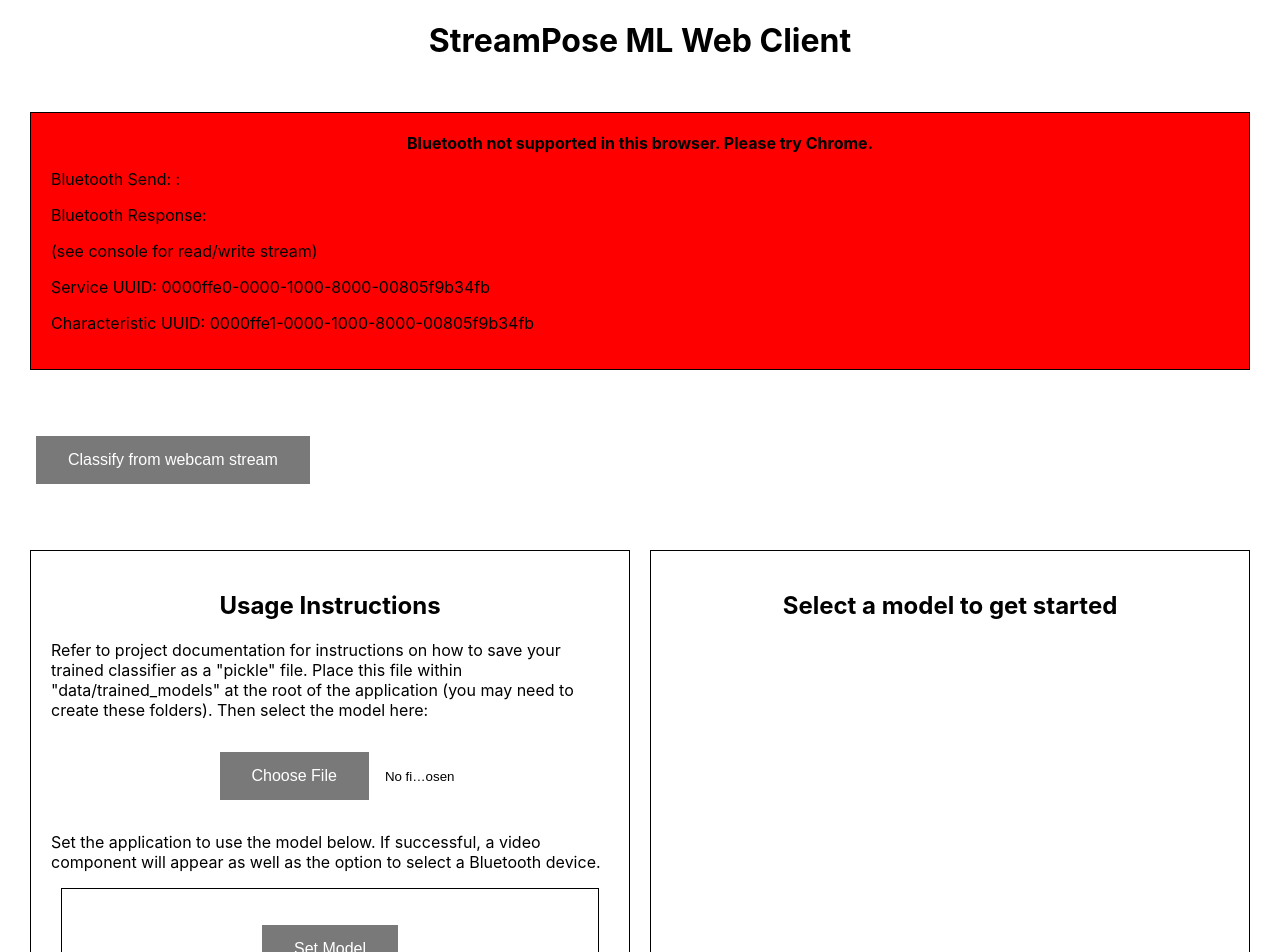
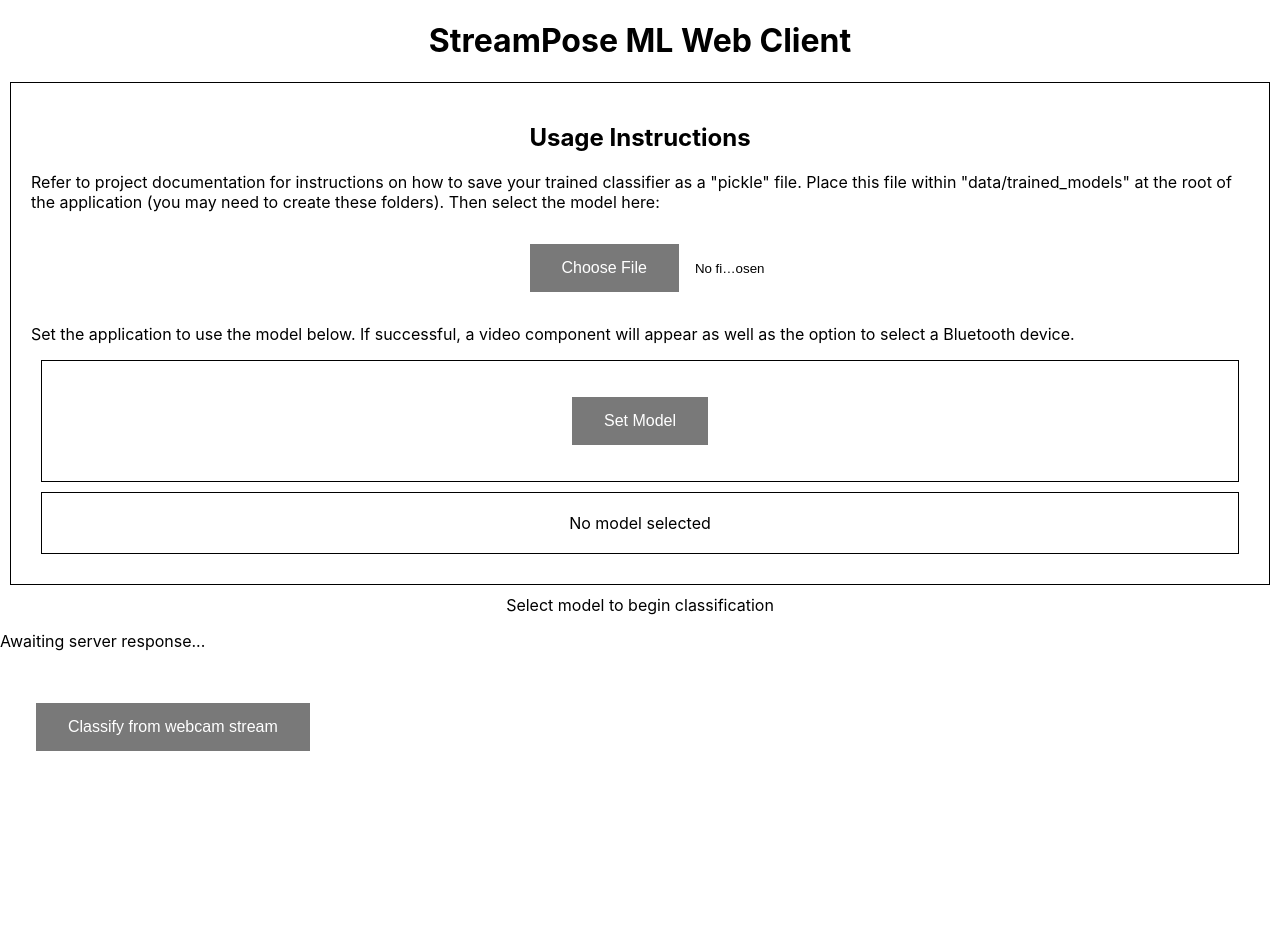
Before and after one commit to mrilikecoding/StreamPoseML, a React (Vite) app in the folder web_ui/: page / in a window 1280 px wide. Shown: the top 952 px of the page. After the commit the page ends 800 px from the top, so only its background shows below. Built offline with nearby package versions, Linux system fonts and the light colour scheme.

Commit message:
refactor component structure

```diff
--- a/web_ui/src/App.jsx
+++ b/web_ui/src/App.jsx
@@ -1,3 +1,5 @@
+import io from "socket.io-client";
+
 import './App.css';
 // import Api from "./helpers/api"
 import VideoStream from './VideoStream';
@@ -5,16 +7,38 @@ import VideoLoad from './VideoLoad';
 import PoseCapture from './PoseCapture';
 import ModelSelector from './ModelSelector';
 import WebBluetooth from './WebBluetooth';
-import React, { useState, useEffect } from 'react';
+import React, { useState, useEffect, useRef } from 'react';
 
 function App() {
     const [isVideoStreamOn, setVideoStream] = useState(false);
     const [classifierResult, setClassifierResult] = useState(null);
     const [model, setModel] = useState(null);
+    const [results, setResults] = useState(null);
+
+    const socketRef = useRef();
 
     useEffect(() => {
-        console.log(model);
+        console.log("Classifier selected:", model);
     }, [model]);
+
+    useEffect(() => {
+        if (isVideoStreamOn) {
+            // Set up the Socket.IO connection and event listeners
+            socketRef.current = io.connect(import.meta.env.VITE_STREAM_POSE_ML_API_ENDPOINT);
+            console.log("Socket Open");
+            socketRef.current.on("frame_result", (data) => {
+                setResults(data);
+                handleClassification(data)
+            });
+        }
+
+        return () => {
+            if (socketRef.current !== undefined && socketRef.current !== null) {
+                socketRef.current.disconnect();
+                console.log("Socket Closed");
+            }
+        }
+    }, [isVideoStreamOn])
 
 
     // Bluetooth - TODO abstract this out so that we can select what actuator to use
@@ -25,6 +49,10 @@ function App() {
         setClassifierResult(result);
     };
 
+    const handlePoseResults = (results) => {
+        socketRef.current.emit("keypoints", results);
+    }
+
     const handleVideoToggle = (value)  => {
         setVideoStream(value);
     }
@@ -33,36 +61,27 @@ function App() {
         <div className="App">
             <h1>StreamPose ML Web Client</h1>
             <div>
-                <WebBluetooth
+                <div>
+                    <div className='column'>
+                        <ModelSelector setModel={setModel} />
+                    </div>
+                    {model ? model : "Select model to begin classification"}
+                    {results ? <pre>{JSON.stringify(results, null, 2)}</pre> : <p>Awaiting server response...</p>}
+                </div>
+                {/* <WebBluetooth
                     deviceServiceUUID={DEVICE_SERVICE_UUID}
                     deviceCharacteristicUUID={DEVICE_CHARACTERISTIC_UUID}
                     classifierResult={classifierResult}
-                />
+                /> */}
             </div>
             <div className="container">
                 <PoseCapture
                     handleVideoToggle={handleVideoToggle}
                     videoLoader={<VideoLoad />}
                     videoStreamer={<VideoStream
-                        handleClassification={handleClassification}
+                        handlePoseResults={handlePoseResults}
                     />}
                 />
-            </div>
-            <div className="container">
-                <div className='column'>
-                    <ModelSelector setModel={setModel} />
-                </div>
-                <div className='column'>
-                    {/* Render VideoStream only if a model is selected */}
-                    {model &&
-                        <div>
-                            <span className="green">
-                                {model}
-                            </span>
-                        </div>
-                    }
-                    {!model && <h2>Select a model to get started</h2>}
-                </div>
             </div>
         </div>
     );
--- a/web_ui/src/VideoStream.jsx
+++ b/web_ui/src/VideoStream.jsx
@@ -7,13 +7,13 @@ const USE_GPU = true;
 const MODEL_LITE_URI = "https://storage.googleapis.com/mediapipe-models/pose_landmarker/pose_landmarker_lite/float16/latest/pose_landmarker_lite.task"
 const MODEL_FULL_URI = "https://storage.googleapis.com/mediapipe-models/pose_landmarker/pose_landmarker_full/float16/latest/pose_landmarker_full.task"
 const MODEL_HEAVY_URI = "https://storage.googleapis.com/mediapipe-models/pose_landmarker/pose_landmarker_heavy/float16/latest/pose_landmarker_heavy.task"
-const MODEL_PATH = MODEL_HEAVY_URI;
+const MODEL_PATH = MODEL_LITE_URI;
 const SMOOTH_LANDMARKS = true;
 const SMOOTHING_FACTOR = 0.60;
 const MAX_FPS = 30; // cap max FPS @TODO make configurable
 
 
-const VideoStream = ({ handleClassification }) => {
+const VideoStream = ({ handlePoseResults }) => {
     const videoRef = useRef(null);
     const canvasRef = useRef(null);
     const [posePresence, setPosePresence] = useState(null);
@@ -99,6 +99,7 @@ const VideoStream = ({ handleClassification }) => {
                             };
                             result = resultWithSmoothedLandmarks;
                         }
+                        handlePoseResults(result);
                         canvasElement.width = video.clientWidth;
                         canvasElement.height = video.clientHeight;
                         canvasCtx.save();
@@ -133,133 +134,7 @@ const VideoStream = ({ handleClassification }) => {
 
         startWebcam();
 
-        // // Initialize the WebRTC connection
-        // async function initWebRTC() {
-        //     const localStream = await navigator.mediaDevices.getUserMedia({ video: true, audio: false });
-        //     if (videoRef.current) {
-        //         videoRef.current.srcObject = localStream;
-        //     }
-
-        //     // Get the frame rate of the connected camera
-        //     const videoTrack = localStream.getVideoTracks()[0];
-        //     const settings = videoTrack.getSettings();
-        //     let frameRate = settings.frameRate;
-        //     if (frameRate >= 30) {
-        //         frameRate = 30;
-        //     }
-
-        //     // TODO remove this - experimenting with frame rate
-        //     // frameRate = 1
-        //     // Calculate the interval between frames in milliseconds
-        //     // const frameInterval = 1000 / frameRate;
-
-        //     // TODO this is a rate limit based on processing time in the backend
-        //     // if this interval (in ms) is too low, the backend will not be able to keep up
-        //     // and the socket connection will hang and reset
-        //     const frameInterval = 250;
-
-        //     // Set up an interval to send frames periodically
-        //     let intervalId;
-        //     if (USE_CLIENTSIDE_POSE_ESTIMATION) {
-        //         intervalId = setInterval(async () => {
-        //             sendKeypoints();
-        //         }, frameInterval);
-        //     } else {
-        //         intervalId = setInterval(() => {
-        //             sendFrame();
-        //         }, frameInterval);
-        //     }
-
-
-        //     // Clean up the interval when the component is unmounted
-        //     return () => clearInterval(intervalId);
-        // }
-
-
-        // Set up the Socket.IO connection and event listeners
-        // socketRef.current = io.connect(process.env.REACT_APP_STREAM_POSE_ML_API_ENDPOINT);
-        // socketRef.current.on("frame_result", (data) => {
-        //     setResults(data);
-        //     handleClassification(data)
-        // });
-
-
-        /**
-         * Capture a frame from a video element and convert it to a base64 encoded string.
-         *
-         * @param {HTMLVideoElement} video - The video element to capture the frame from.
-         * @returns {string} - The base64 encoded frame data.
-         */
-        // function captureFrame(video) {
-        //     const canvas = document.createElement("canvas");
-        //     canvas.width = video.videoWidth;
-        //     canvas.height = video.videoHeight;
-        //     const ctx = canvas.getContext("2d");
-        //     ctx.drawImage(video, 0, 0, canvas.width, canvas.height);
-        //     return canvas.toDataURL("image/jpeg", 0.8);
-        // }
-
-        /**
-         * Capture a frame from a video element and extract keypoints.
-         *
-         * @param {HTMLVideoElement} video - The video element to capture the frame from.
-         */
-        // let lastVideoTime = -1;
-        // let currentResults = {};
-        // function (video) {
-        //     // Perform pose estimation on the captured frame
-        //     const canvas = document.createElement("canvas");
-        //     canvas.width = video.videoWidth;
-        //     canvas.height = video.videoHeight;
-        //     const ctx = canvas.getContext("2d");
-        //     ctx.drawImage(video, 0, 0, canvas.width, canvas.height);
-
-        //     if (canvas.height > 0 && canvas.width > 0) {
-        //         let startTimeMs = performance.now();
-        //         if (poseLandmarker && lastVideoTime !== video.currentTime) {
-        //             lastVideoTime = video.currentTime;
-        //             poseLandmarker.detectForVideo(video, startTimeMs, (results) => {
-        //                 currentResults = results
-        //             })
-
-        //         } else {
-        //             console.log("Poselandmarker not set")
-        //         }
-        //     }
-        // }
-
-        // /**
-        //  * Send a captured frame to the server via a Socket.IO event.
-        //  */
-        // function sendFrame() {
-        //     const video = document.getElementById("localVideo");
-        //     if (video) {
-        //         const frameData = captureFrame(video);
-        //         socketRef.current.emit("frame", frameData);
-        //     }
-        // }
-
-        /**
-         * Send frame keypoints generated client-side to the server via a Socket.IO event.
-         */
-        // function sendKeypoints() {
-        //     const video = document.getElementById("localVideo");
-        //     if (video) {
-        //         captureFrameKeypoints(video);
-        //         socketRef.current.emit("keypoints", currentResults);
-        //     }
-
-
-        //     // Clean up the Socket.IO connection when the component is unmounted
-        //     return () => {
-        //         socketRef.current.disconnect();
-        //     };
-
-        // }
         return () => {
-            // if (socketRef.current !== undefined && socketRef.current !== null) {
-            //     socketRef.current.disconnect();
-            // }
             if (videoRef.current && videoRef.current.srcObject) {
                 videoRef.current.srcObject.getTracks().forEach(track => track.stop());
             }
@@ -283,12 +158,6 @@ const VideoStream = ({ handleClassification }) => {
                 <video id="localVideo" ref={videoRef} autoPlay muted></video>
                 <canvas id="videoStreamCanvas" ref={canvasRef} ></canvas>
             </div>
-            <div className='container'>
-                <div className='column'>
-                    <h2>Debug:</h2>
-                    {results ? <pre>{JSON.stringify(results, null, 2)}</pre> : <p>Awaiting server response...</p>}
-                </div>
-            </div>
         </div>
     );
 }
```
